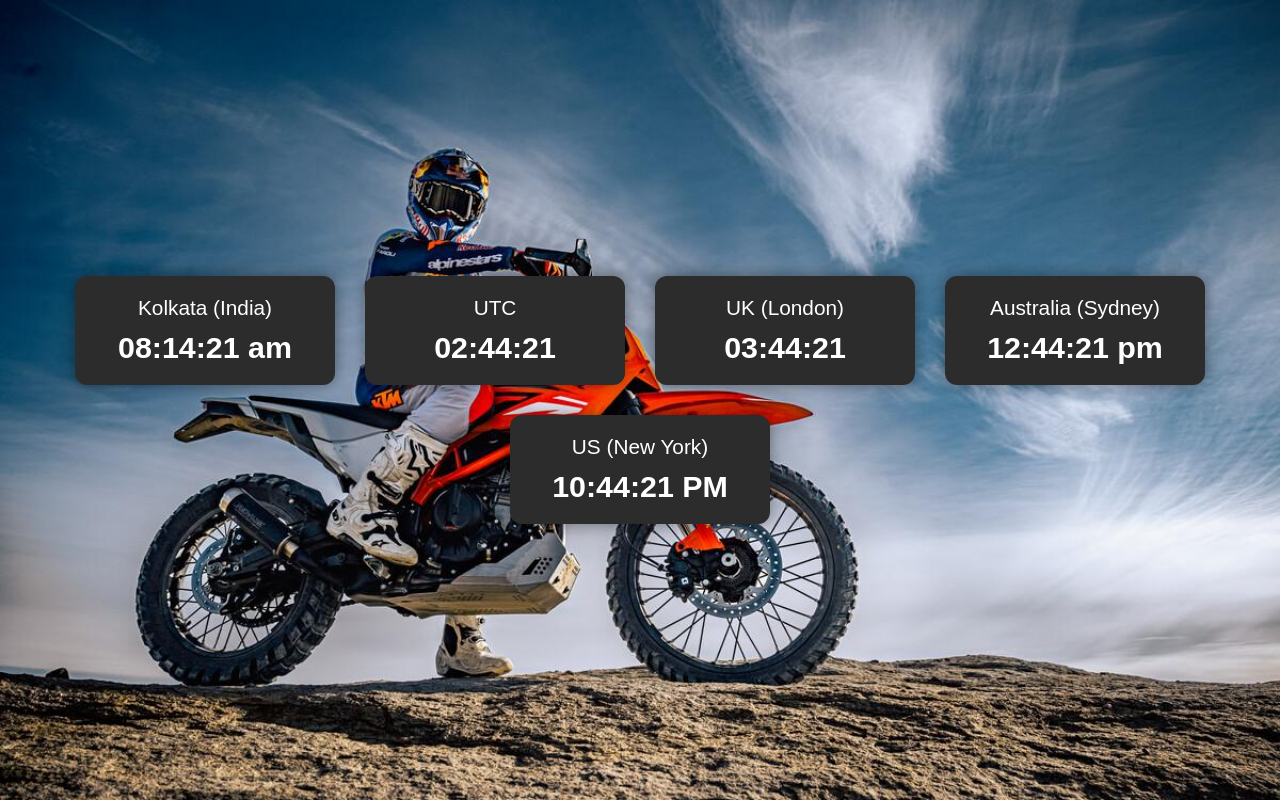
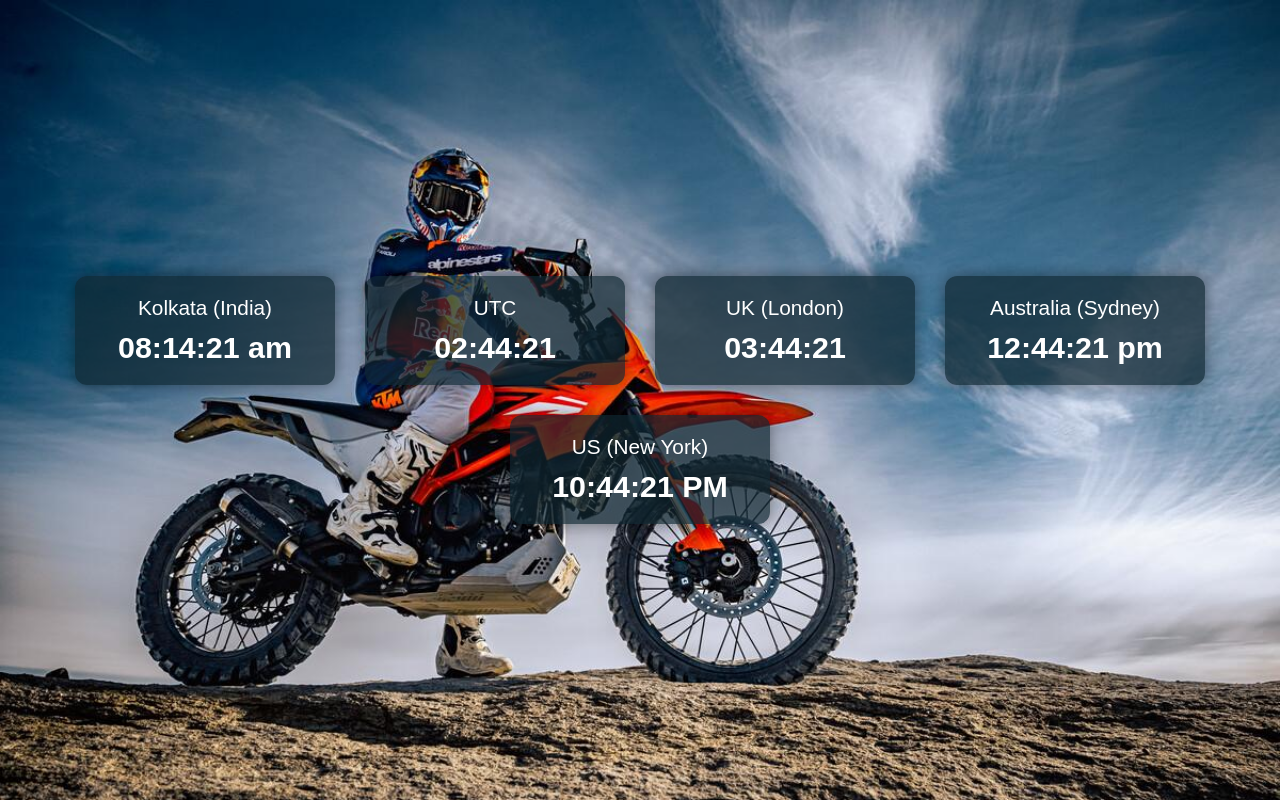
Before and after one commit to nandhumpillai/worldClock, a plain HTML site: page index.html in a window 1280 px wide. Drawn offline with Linux system fonts and the light colour scheme.

Commit message:
Update index.html  changed the background color of clock window

```diff
--- a/index.html
+++ b/index.html
@@ -18,7 +18,7 @@
       margin: 0;
     }
     .clock {
-      background: #2c2c2c;
+      background: #0f262fb3;
       border-radius: 12px;
       padding: 20px;
       margin: 15px;
```
